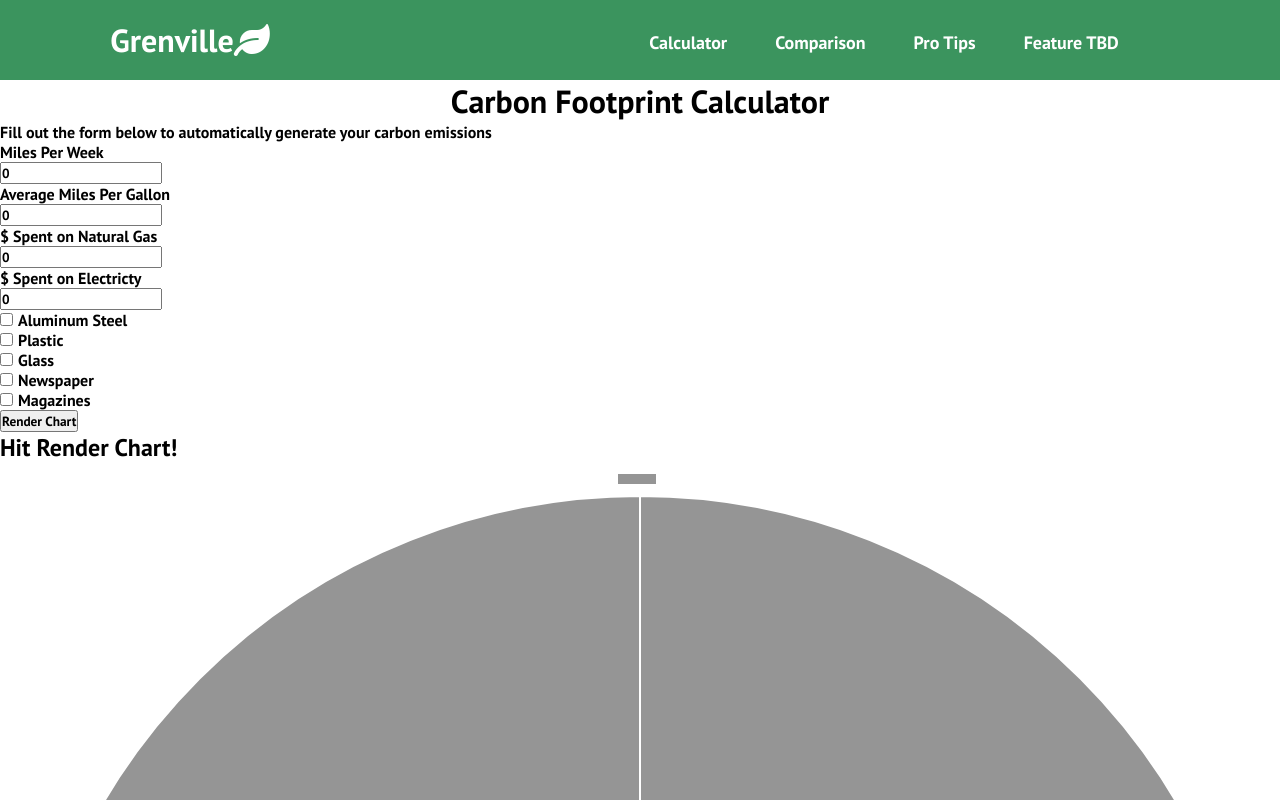
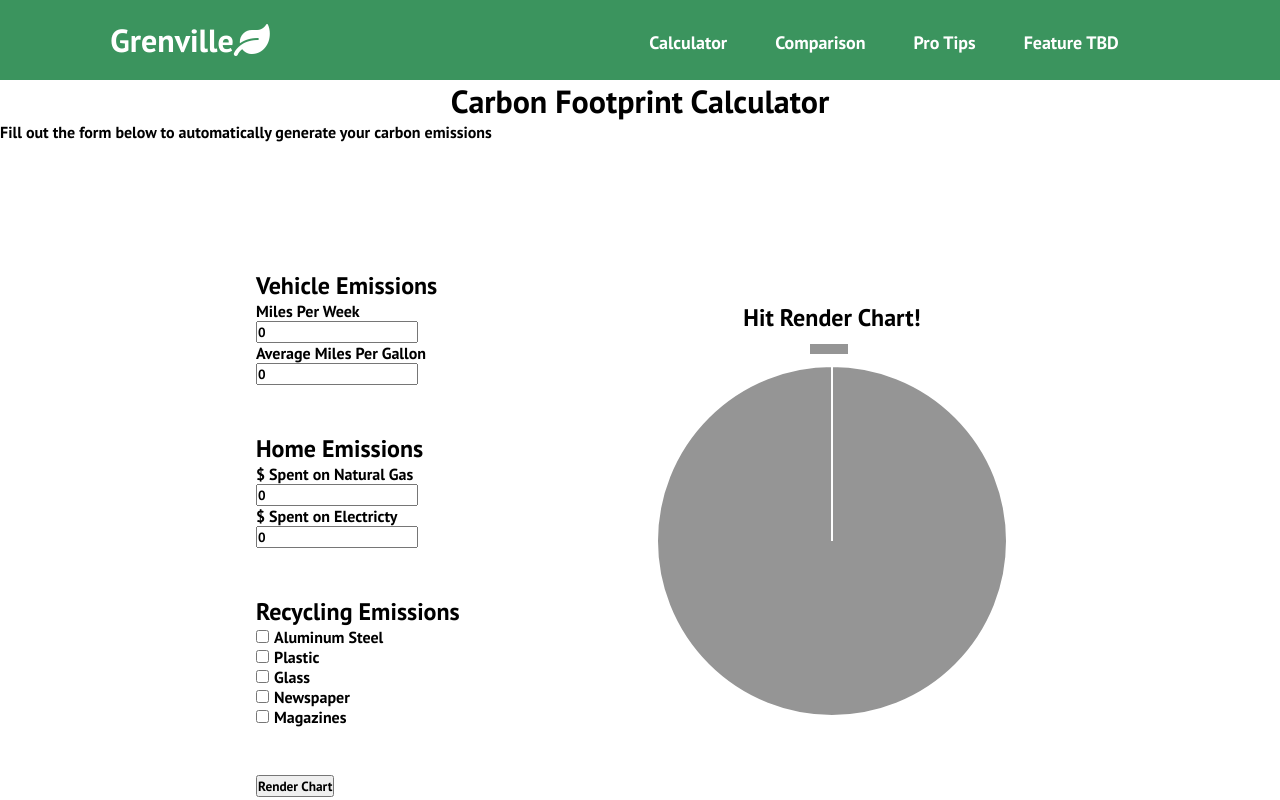
Before and after one commit to info340c-sp21/project-2-group-5, a React (Create React App) app in the folder project-2/: page /Calculator in a window 1280 px wide. Shown: the top 800 px of the page. Built offline with nearby package versions, Linux system fonts and the light colour scheme.

Commit message:
basic css

```diff
--- a/project-2/src/components/CalculatorChart.css
+++ b/project-2/src/components/CalculatorChart.css
@@ -0,0 +1,24 @@
+.flex-calculator {
+    display: flex;
+    flex-flow: row nowrap;
+    justify-content: center;
+    align-items: center;
+    position: relative;
+    margin: auto;
+    padding: 5rem 20% 12.5rem;
+}
+
+.flex-calculator-form {
+    flex-basis: 50%;
+}
+
+.flex-calculator-form > div {
+    margin: 3rem 0;
+}
+
+.flex-calculator-chart {
+    flex-basis: 50%;
+    display: flex;
+    flex-flow: column nowrap;
+    align-items: center;
+}
--- a/project-2/src/components/CalculatorChart.js
+++ b/project-2/src/components/CalculatorChart.js
@@ -1,5 +1,6 @@
 import React, { useState } from 'react';
 import { Pie } from 'react-chartjs-2';
+import './CalculatorChart.css';
 
 export default CalculatorChart;
 
@@ -8,7 +9,7 @@ function CalculatorChart(props) {
     const [formData, setFormData] = useState(null)
 
     return(
-        <div>
+        <div className="flex-calculator">
             <InputForm dataCallback={setFormData}/>
             <RenderChart data={formData}/>
         </div>
@@ -51,20 +52,23 @@ class InputForm extends React.Component {
 
     render() {
         return(
-            <div>
+            <div className="flex-calculator-form">
                 <div>
+                    <h2>Vehicle Emissions</h2>
                     <label for="miles">Miles Per Week</label><br/>
                     <input type="number" id="miles" name="miles" role="input" value={this.state.miles} onChange={this.handleChange}/><br/>
                     <label for="mpg">Average Miles Per Gallon</label><br/>
                     <input type="number" id="mpg" name="mpg" role="input" value={this.state.mpg} onChange={this.handleChange}/><br/>
                 </div>
                 <div>
+                    <h2>Home Emissions</h2>
                     <label for="gas">$ Spent on Natural Gas</label><br/>
                     <input type="number" id="gas" name="gas" role="input" value={this.state.gas} onChange={this.handleChange}/><br/>
                     <label for="electric">$ Spent on Electricty</label><br/>
                     <input type="number" id="electric" name="electric" role="input" value={this.state.electric} onChange={this.handleChange}/><br/>
                 </div>
                 <div>
+                    <h2>Recycling Emissions</h2>
                     <input type="checkbox" id="aluminum" name="aluminum" role="input" value={this.state.aluminum} onChange={this.handleChange}/>
                     <label for="aluminum">Aluminum Steel</label><br/>
                     <input type="checkbox" id="plastic" name="plastic" role="input" value={this.state.plastic} onChange={this.handleChange}/>
@@ -96,7 +100,7 @@ function RenderChart(props) {
                 '']
         };
         return(
-            <div>
+            <div className="flex-calculator-chart">
                 <h2>Hit Render Chart!</h2>
                 <Pie data={nullData} />
             </div>
@@ -121,7 +125,7 @@ function RenderChart(props) {
 
     // render full
     return(
-        <div>
+        <div className="flex-calculator-chart">
             <h2>Your Emissions Breakdown</h2>
             <Pie data={data} />
         </div>
--- a/project-2/src/components/CalculatorHeader.js
+++ b/project-2/src/components/CalculatorHeader.js
@@ -1,4 +1,5 @@
 import React from 'react';
+import './CalculatorHeader.css';
 
 export default CalculatorHeader;
 
--- a/project-2/src/components/pages/Calculator.js
+++ b/project-2/src/components/pages/Calculator.js
@@ -1,4 +1,5 @@
 import React from 'react';
+import './Calculator.css';
 import Instructions from '../CalculatorHeader.js';
 import Calculator from '../CalculatorChart.js';
 
```
